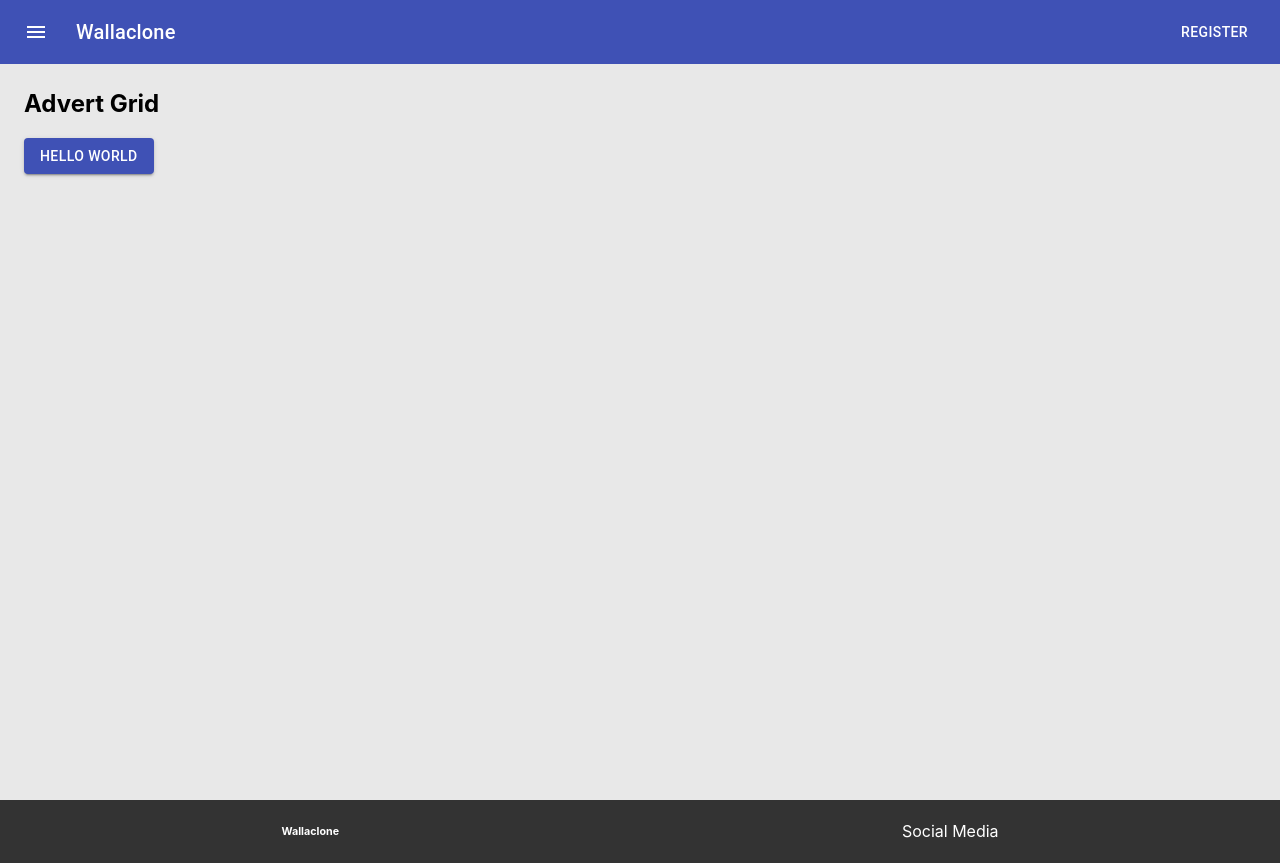
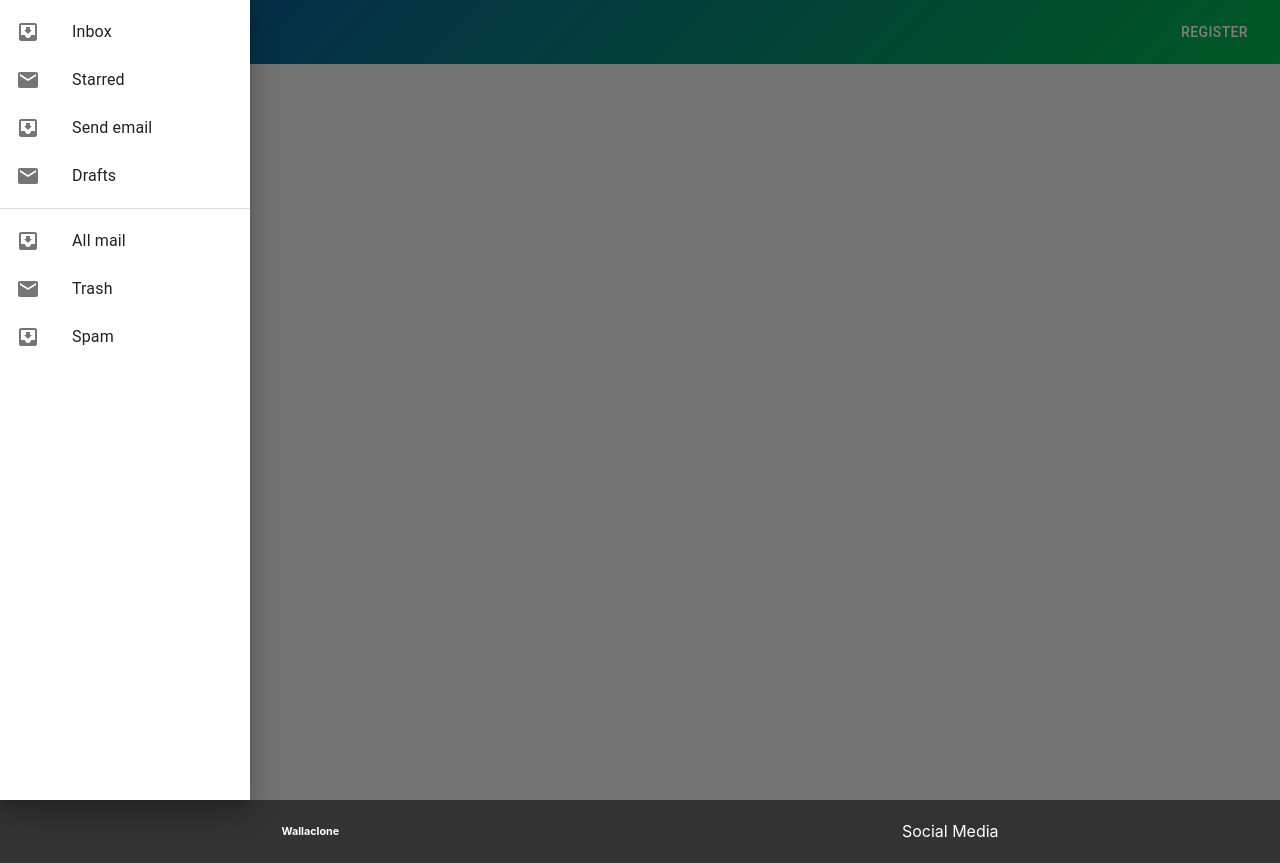
Before and after one commit to eliasrosales88/kc-final-boss-frontend, a React (Create React App) app: page / in a window 1280 px wide. Both pictures are taken after a click on the button "menu". Built offline with nearby package versions, Linux system fonts and the light colour scheme.

Commit message:
Basic layout ready to start develop branch

```diff
--- a/src/components/Footer/Footer.css
+++ b/src/components/Footer/Footer.css
@@ -1,4 +1,4 @@
-.main-footer {
+.footer-main {
     width: 100%;
     background-color: var(--black);
     color: var(--white);
--- a/src/components/Footer/Footer.js
+++ b/src/components/Footer/Footer.js
@@ -4,7 +4,7 @@ import "./Footer.css";
 
 export default function Footer() {
   return (
-    <div className="main-footer">
+    <div className="footer-main">
       <h6>Wallaclone</h6>
       <div>Social Media</div>
     </div>
--- /dev/null
+++ b/src/components/Header/Header.css
@@ -0,0 +1,5 @@
+.header-main {
+  width: 100%;
+  background: linear-gradient(-45deg, var(--primary), var(--accent));
+  color: red;
+}
--- a/src/components/Header/Header.js
+++ b/src/components/Header/Header.js
@@ -1,36 +1,23 @@
 import React from 'react';
-import { makeStyles } from '@material-ui/core/styles';
-import { AppBar, Toolbar, Typography, Button, IconButton } from '@material-ui/core';
-import MenuIcon from '@material-ui/icons/Menu';
+import { AppBar, Toolbar, Typography, Button } from '@material-ui/core';
+import SideNav from "../SideNav/SideNav";
 
-const useStyles = makeStyles(theme => ({
-  root: {
-    flexGrow: 1,
-  },
-  menuButton: {
-    marginRight: theme.spacing(2),
-  },
-  title: {
-    flexGrow: 1,
-  },
-}));
 
-export default function Header() {
-  const classes = useStyles();
+import "./Header.css";
+
+const Header = () => {
 
   return (
-    <div className={classes.root}>
-      <AppBar position="static">
+      <AppBar position="static" className="header-main">
         <Toolbar>
-          <IconButton edge="start" className={classes.menuButton} color="inherit" aria-label="menu">
-            <MenuIcon />
-          </IconButton>
-          <Typography variant="h6" className={classes.title}>
+        <SideNav />
+          <Typography variant="h6" >
             Wallaclone
           </Typography>
+          <span className="spacer"></span>
           <Button color="inherit">Register</Button>
         </Toolbar>
       </AppBar>
-    </div>
   );
 }
+export default Header;
--- /dev/null
+++ b/src/components/SideNav/SideNav.js
@@ -0,0 +1,131 @@
+import React from "react";
+import { makeStyles } from "@material-ui/core/styles";
+import { Drawer, List, Divider, ListItem, ListItemIcon, ListItemText, IconButton } from '@material-ui/core';
+import InboxIcon from "@material-ui/icons/MoveToInbox";
+import MailIcon from "@material-ui/icons/Mail";
+import MenuIcon from '@material-ui/icons/Menu';
+
+const useStyles = makeStyles({
+  list: {
+    width: 250
+  },
+  fullList: {
+    width: "auto"
+  }
+});
+
+export default function SideNav() {
+  const classes = useStyles();
+  const [state, setState] = React.useState({
+    top: false,
+    left: false,
+    bottom: false,
+    right: false
+  });
+
+  const toggleDrawer = (side, open) => event => {
+    if (
+      event.type === "keydown" &&
+      (event.key === "Tab" || event.key === "Shift")
+    ) {
+      return;
+    }
+
+    setState({ ...state, [side]: open });
+  };
+
+  const sideList = side => (
+    <div
+      className={classes.list}
+      role="presentation"
+      onClick={toggleDrawer(side, false)}
+      onKeyDown={toggleDrawer(side, false)}
+    >
+      <List>
+        {["Inbox", "Starred", "Send email", "Drafts"].map((text, index) => (
+          <ListItem button key={text}>
+            <ListItemIcon>
+              {index % 2 === 0 ? <InboxIcon /> : <MailIcon />}
+            </ListItemIcon>
+            <ListItemText primary={text} />
+          </ListItem>
+        ))}
+      </List>
+      <Divider />
+      <List>
+        {["All mail", "Trash", "Spam"].map((text, index) => (
+          <ListItem button key={text}>
+            <ListItemIcon>
+              {index % 2 === 0 ? <InboxIcon /> : <MailIcon />}
+            </ListItemIcon>
+            <ListItemText primary={text} />
+          </ListItem>
+        ))}
+      </List>
+    </div>
+  );
+
+  const fullList = side => (
+    <div
+      className={classes.fullList}
+      role="presentation"
+      onClick={toggleDrawer(side, false)}
+      onKeyDown={toggleDrawer(side, false)}
+    >
+      <List>
+        {["Inbox", "Starred", "Send email", "Drafts"].map((text, index) => (
+          <ListItem button key={text}>
+            <ListItemIcon>
+              {index % 2 === 0 ? <InboxIcon /> : <MailIcon />}
+            </ListItemIcon>
+            <ListItemText primary={text} />
+          </ListItem>
+        ))}
+      </List>
+      <Divider />
+      <List>
+        {["All mail", "Trash", "Spam"].map((text, index) => (
+          <ListItem button key={text}>
+            <ListItemIcon>
+              {index % 2 === 0 ? <InboxIcon /> : <MailIcon />}
+            </ListItemIcon>
+            <ListItemText primary={text} />
+          </ListItem>
+        ))}
+      </List>
+    </div>
+  );
+
+  return (
+    <div>
+      <IconButton onClick={toggleDrawer("left", true)} edge="start" color="inherit" aria-label="menu">
+        <MenuIcon />
+      </IconButton>
+
+      <Drawer open={state.left} onClose={toggleDrawer("left", false)}>
+        {sideList("left")}
+      </Drawer>
+      <Drawer
+        anchor="top"
+        open={state.top}
+        onClose={toggleDrawer("top", false)}
+      >
+        {fullList("top")}
+      </Drawer>
+      <Drawer
+        anchor="bottom"
+        open={state.bottom}
+        onClose={toggleDrawer("bottom", false)}
+      >
+        {fullList("bottom")}
+      </Drawer>
+      <Drawer
+        anchor="right"
+        open={state.right}
+        onClose={toggleDrawer("right", false)}
+      >
+        {sideList("right")}
+      </Drawer>
+    </div>
+  );
+}
--- a/src/index.css
+++ b/src/index.css
@@ -17,7 +17,7 @@ code {
 */
 :root {
   --primary:#00b248;
-  --primart-light: #00e676;
+  --primary-light: #00e676;
   --accent:  #0d47a1;
   --accent-dark: #002171;
   --accent-light:  #5472d3;
@@ -26,7 +26,9 @@ code {
   --black: #333333;
 }
 
-
+.spacer {
+  flex: 1 1 auto;
+}
 .main-container {
   background-color: var(--light-grey);
   height: calc(100vh - 64px);
```
